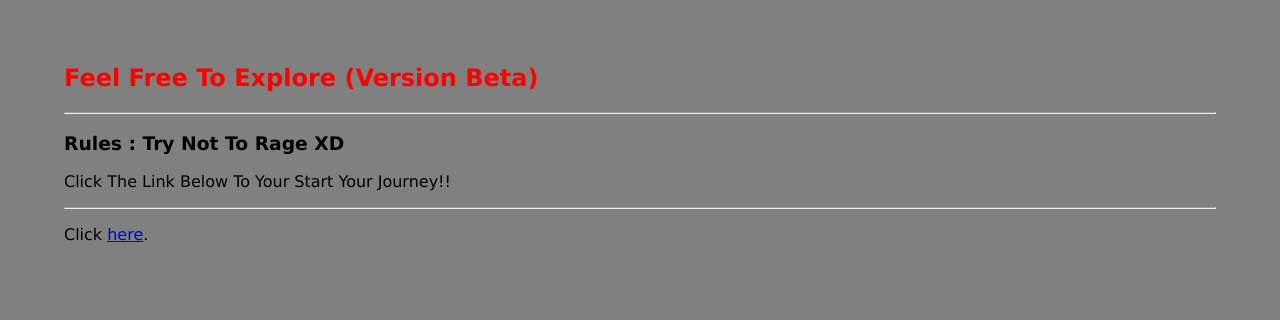
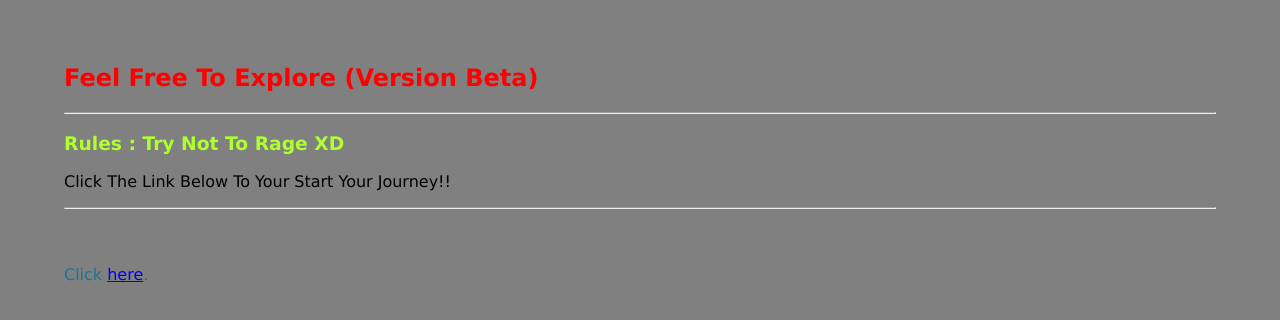
Before and after one commit to FadingNinja/FirstGame, a plain HTML site: page index.html in a window 1280 px wide. Drawn offline with Linux system fonts and the light colour scheme.

Commit message:
Update index.css

```diff
--- a/index.css
+++ b/index.css
@@ -7,3 +7,12 @@ body{
 .gametitle {
     color: red;
 }
+
+.rulesinfo {
+    color: greenyellow;
+}
+
+.linkText {
+    padding-top: 40px;
+    color: rgb(25 , 115 , 151);
+}
```
